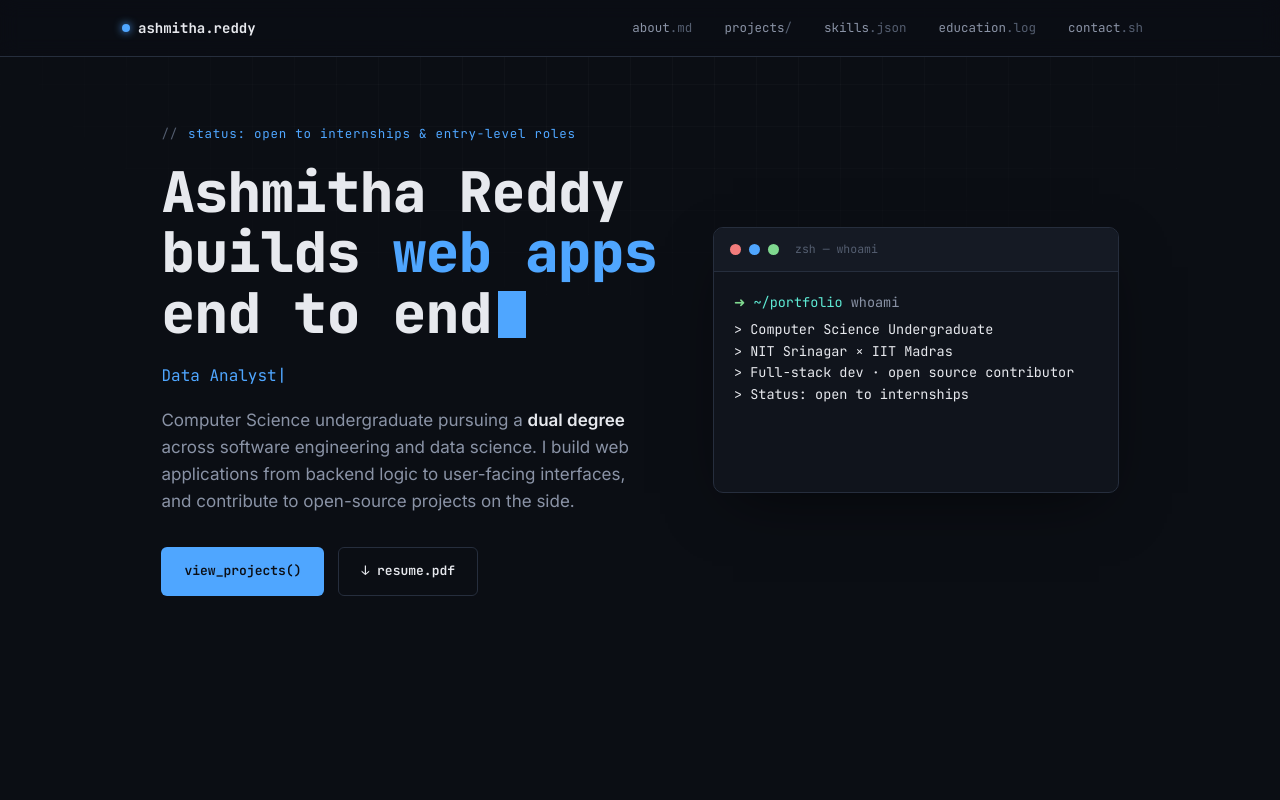
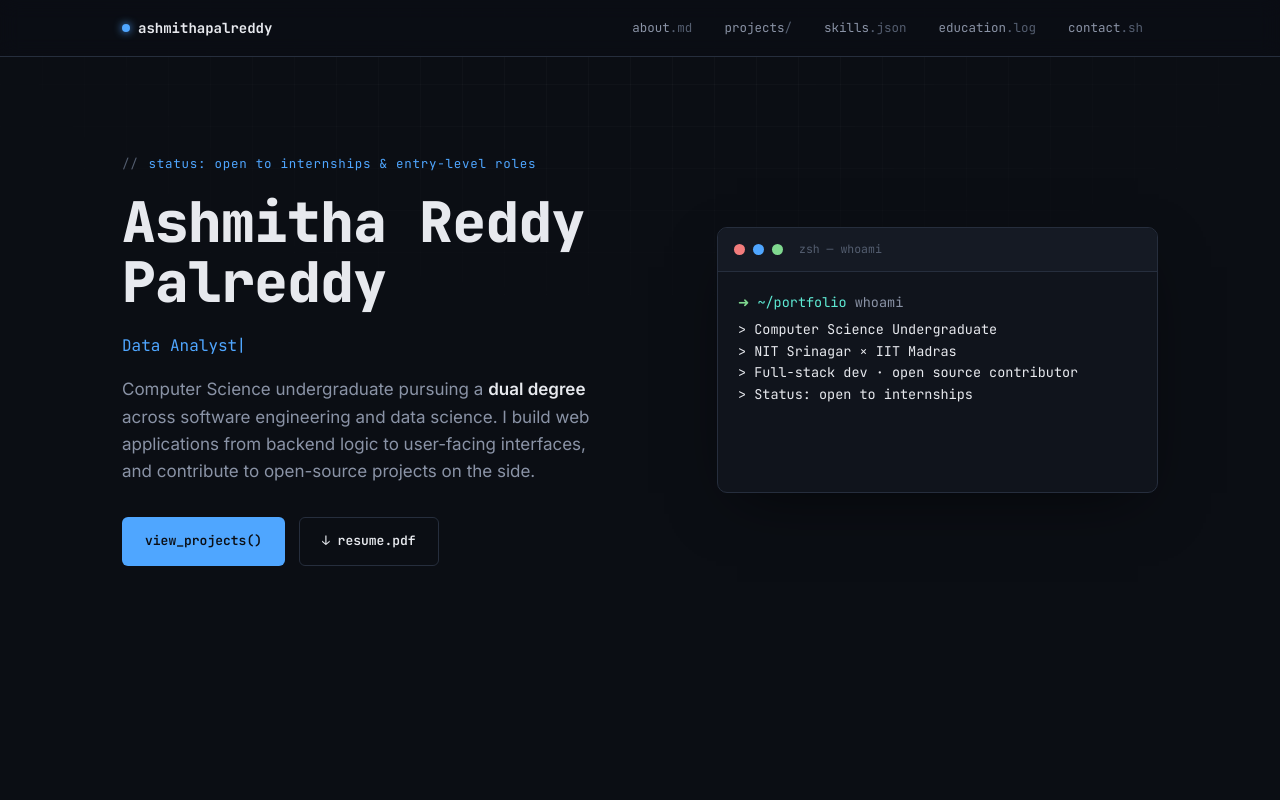
Before and after one commit to ashmithapalreddy/portfolio, a plain HTML site: page index.html in a window 1280 px wide. Shown: the top 800 px of the page. Drawn offline with Linux system fonts and the light colour scheme.

Commit message:
Edited name

```diff
--- a/index.html
+++ b/index.html
@@ -328,7 +328,7 @@
 
 <header>
   <div class="navbar">
-    <div class="logo"><span class="dot"></span>ashmitha.reddy</div>
+    <div class="logo"><span class="dot"></span>ashmithapalreddy</div>
     <nav class="tabs">
       <a href="#about">about<span class="ext">.md</span></a>
       <a href="#projects">projects<span class="ext">/</span></a>
@@ -346,7 +346,7 @@
       <div class="hero-grid">
         <div>
           <span class="eyebrow">status: open to internships & entry-level roles</span>
-          <h1 class="title">Ashmitha Reddy<br>builds <span class="accent">web apps</span><br>end to end<span class="cursor"></span></h1>
+          <h1 class="title">Ashmitha Reddy Palreddy</h1>
           <div class="typewriter mono">
             <span id="typewriter-text"></span><span class="tw-cursor">|</span>
           </div>
```
